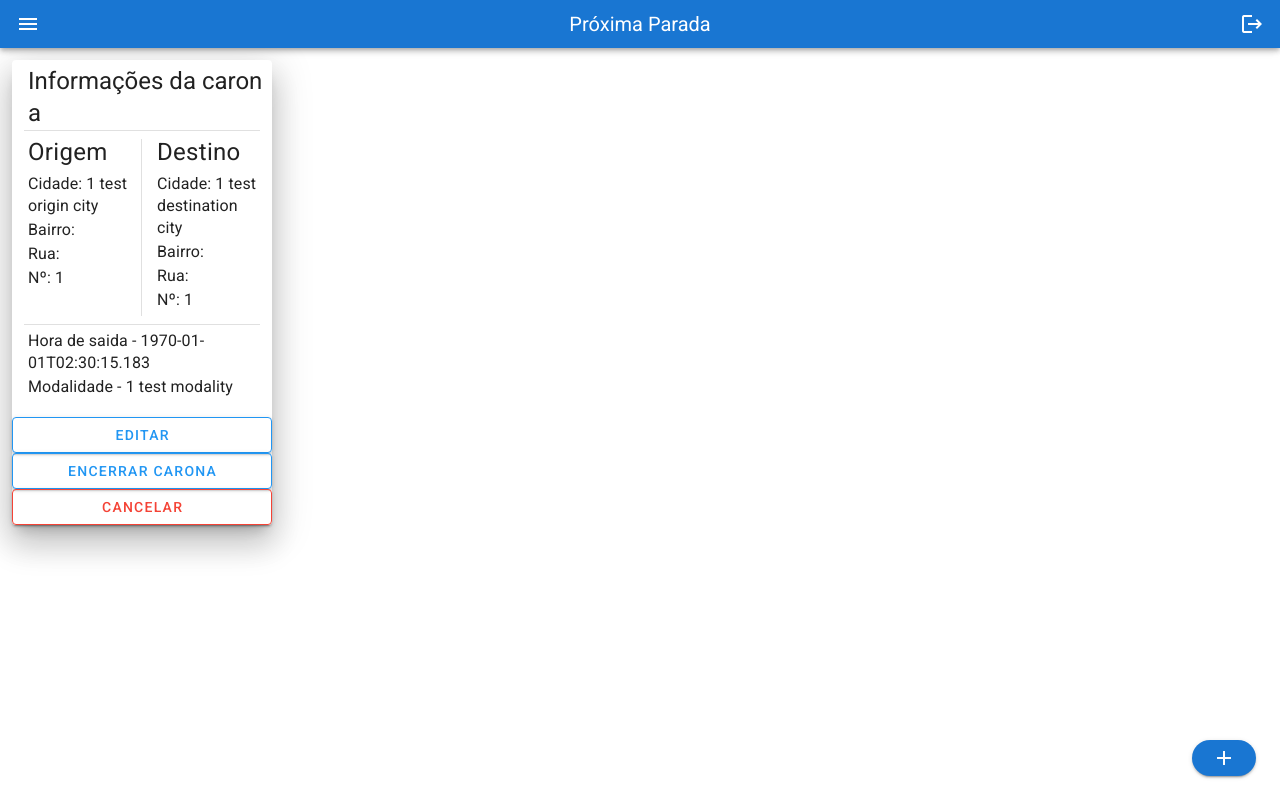
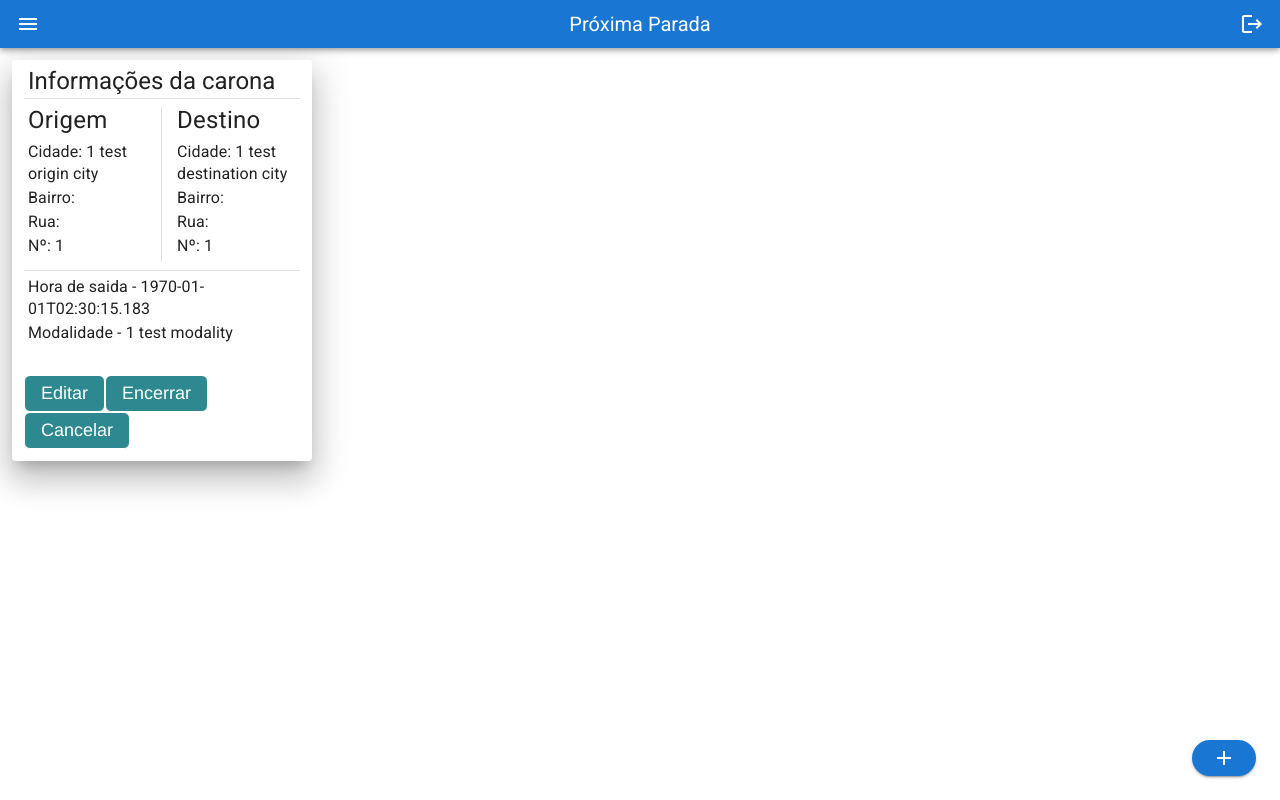
Before and after one commit to ifpi-picos/proxima-parada-front-end-vue, a Vue app: page /home/ride in a window 1280 px wide. Built offline with nearby package versions, Linux system fonts and the light colour scheme.

Commit message:
atualizando card porem não conseguir fazer com botoes e sim fiz com links

```diff
--- a/src/pages/home/PostsPage.vue
+++ b/src/pages/home/PostsPage.vue
@@ -60,7 +60,7 @@
         lg="2"
         xl="4"
       >
-        <v-card elevation="20" min-width="260px">
+        <v-card elevation="20" min-width="300px" max-width="320">
           <v-container>
             <v-row>
               <v-card-title class="text-title text-h5">
@@ -97,10 +97,23 @@
               </v-card-text>
             </v-row>
             <v-row >
-              <!-- rounded -->
-              <v-btn color="blue" block elevation="2" outlined id="btn1">Editar</v-btn>
-              <v-btn color="blue " block elevation="2" outlined >Encerrar Carona</v-btn>
-              <v-btn color="red " block elevation="2"  outlined >Cancelar</v-btn>
+          <v-container class="conteiner">
+                <!-- <v-btn color="blue-grey" block elevation="2" outlined>Editar </v-btn>
+                <v-btn color="blue " block elevation="2" outlined >Encerrar Carona</v-btn>
+                <v-btn color="red " block elevation="2"  outlined >Cancelar</v-btn> -->
+                <div>
+                  <div>
+                      <a class="button floatLeft" href="#" >Editar</a>
+                  </div>
+                  <div>
+                      <a class="button floatLeft" href="#" >Encerrar</a>
+                  </div>
+                  <div>
+                      <a class="button floatLeft" href="#" >Cancelar</a>
+                  </div>
+                </div>
+          </v-container>
+
 
             </v-row>
           </v-container>
@@ -466,7 +479,26 @@ export default {
   }
 
 }
-#btn1{
+/* .button {
+  border:1px solid;
+  padding: 11px 21px;
+  vertical-align: middle;
+  background:#2D888F;
+  color:white;border-radius:6px;
+  font-size: 20px;
+  font-family:helvetica, serif;
+  text-decoration:none;
+} */
+.button{
+  border:1px solid;
+  padding: 4px 16px;
+  vertical-align: middle;
+  background:#2D888F;
+  color:white;border-radius:6px;
+  font-size: 18px;
+  font-family:helvetica, serif;
+  text-decoration:none;
+}
+.floatLeft{float:left};
 
-}
 </style>
```
